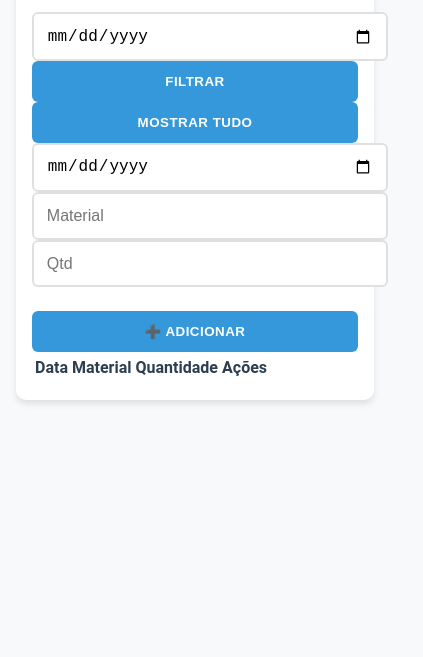
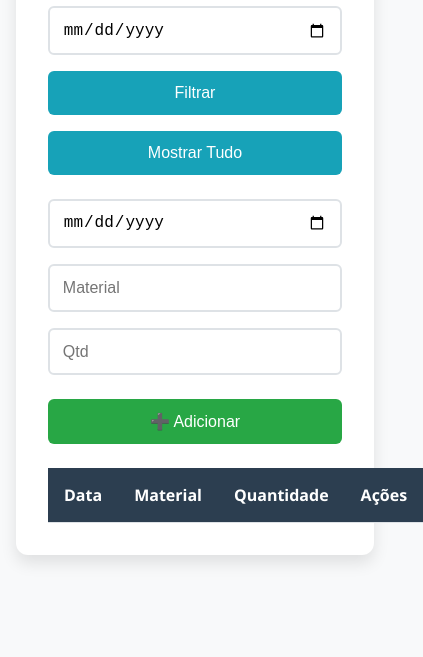
Before and after one commit to gabrielschneide/controldeestoque-, a plain HTML site: page index.html in a window 390 px wide. Shown: the part 187-844 px from the top of the page, 423 px wide, since content can reach past the window. Drawn offline with Linux system fonts and the light colour scheme; no server answers.

Commit message:
Update style.css

```diff
--- a/style.css
+++ b/style.css
@@ -1,232 +1,104 @@
 :root {
-    --primary-color: #2c3e50;
-    --secondary-color: #3498db;
-    --background-color: #f8f9fa;
-    --text-color: #2c3e50;
-    --success-color: #27ae60;
-    --warning-color: #f1c40f;
-    --danger-color: #e74c3c;
-    --hover-color: #2980b9;
-    --shadow: 0 4px 6px rgba(0, 0, 0, 0.1);
+    --cor-primaria: #2c3e50;
+    --cor-sucesso: #28a745;
+    --cor-info: #17a2b8;
+    --cor-perigo: #dc3545;
 }
 
 body {
-    font-family: 'Roboto', sans-serif;
-    background-color: var(--background-color);
-    color: var(--text-color);
+    font-family: 'Segoe UI', system-ui;
     max-width: 1000px;
-    margin: 0 auto;
-    padding: 2rem;
-    line-height: 1.6;
-}
-
-h1, h2 {
-    color: var(--primary-color);
-    text-align: center;
-    margin-bottom: 2rem;
-    position: relative;
-}
-
-h1::after {
-    content: '';
-    display: block;
-    width: 60px;
-    height: 3px;
-    background: var(--secondary-color);
-    margin: 0.5rem auto;
+    margin: 2rem auto;
+    padding: 0 1rem;
+    background: #f8f9fa;
 }
 
 .container {
     background: white;
     padding: 2rem;
-    border-radius: 10px;
-    box-shadow: var(--shadow);
-    margin-bottom: 2rem;
-    animation: fadeIn 0.5s ease-out;
+    border-radius: 12px;
+    box-shadow: 0 0.5rem 1rem rgba(0,0,0,0.1);
 }
 
-/* Formulário */
-.form-section {
-    background: white;
-    padding: 2rem;
-    border-radius: 10px;
-    box-shadow: var(--shadow);
-    margin-top: 2rem;
+.filtro-section {
+    display: flex;
+    gap: 1rem;
+    margin-bottom: 1.5rem;
 }
 
 .form-group {
+    display: grid;
+    grid-template-columns: repeat(3, 1fr);
+    gap: 1rem;
     margin-bottom: 1.5rem;
 }
 
-.form-group label {
-    display: block;
-    margin-bottom: 0.5rem;
-    font-weight: 500;
-    color: var(--primary-color);
+input {
+    padding: 0.8rem;
+    border: 2px solid #dee2e6;
+    border-radius: 6px;
+    font-size: 1rem;
+    width: 100%;
+    box-sizing: border-box;
 }
 
-input[type="date"],
-input[type="text"],
-input[type="number"] {
-    width: 100%;
-    padding: 0.8rem;
-    border: 2px solid #e0e0e0;
-    border-radius: 6px;
-    font-size: 1rem;
-    transition: all 0.3s ease;
-}
-
-input[type="date"]:focus,
-input[type="text"]:focus,
-input[type="number"]:focus {
-    border-color: var(--secondary-color);
-    outline: none;
-    box-shadow: 0 0 5px rgba(52, 152, 219, 0.3);
-}
-
-/* Botões */
-button {
-    background: var(--secondary-color);
-    color: white;
+.btn {
     padding: 0.8rem 1.5rem;
     border: none;
     border-radius: 6px;
     cursor: pointer;
-    font-weight: 600;
-    text-transform: uppercase;
-    letter-spacing: 0.5px;
-    transition: all 0.3s ease;
-    display: inline-flex;
-    align-items: center;
-    gap: 0.5rem;
+    transition: filter 0.2s;
+    font-size: 1rem;
 }
 
-button:hover {
-    background: var(--hover-color);
-    transform: translateY(-1px);
-    box-shadow: var(--shadow);
+.btn:hover {
+    filter: brightness(90%);
 }
 
-/* Área de pesquisa */
-.search-section {
-    background: white;
-    padding: 2rem;
-    border-radius: 10px;
-    box-shadow: var(--shadow);
-    margin-top: 2rem;
+.btn-info {
+    background: var(--cor-info);
+    color: white;
 }
 
-.search-results {
-    margin-top: 1rem;
+.btn-adicionar {
+    background: var(--cor-sucesso);
+    color: white;
+    width: 100%;
 }
 
-/* Itens de registro */
-.registro-item {
-    display: flex;
-    justify-content: space-between;
-    align-items: center;
-    padding: 1rem;
-    margin: 0.5rem 0;
-    background: #fff;
-    border-radius: 6px;
-    box-shadow: var(--shadow);
-    transition: transform 0.2s ease;
+table {
+    width: 100%;
+    border-collapse: collapse;
+    margin-top: 1.5rem;
 }
 
-.registro-item:hover {
-    transform: translateX(5px);
+th, td {
+    padding: 1rem;
+    text-align: left;
+    border-bottom: 1px solid #dee2e6;
 }
 
-.registro-item button {
-    background: none;
-    color: var(--primary-color);
-    padding: 0.5rem;
-    transition: all 0.2s ease;
+th {
+    background: var(--cor-primaria);
+    color: white;
 }
 
-.registro-item button:hover {
-    color: var(--secondary-color);
-    transform: scale(1.1);
+.acoes-cell {
+    width: 120px;
 }
 
-.registro-item button:last-child:hover {
-    color: var(--danger-color);
+.btn-excluir {
+    background: var(--cor-perigo);
+    color: white;
+    padding: 0.5rem 1rem;
 }
 
-/* Mensagens de status */
-.status-message {
-    padding: 1rem;
-    margin: 1rem 0;
-    border-radius: 6px;
-    display: none;
-}
-
-.status-message.success {
-    background: #e8f5e9;
-    color: var(--success-color);
-    border: 1px solid var(--success-color);
-}
-
-.status-message.error {
-    background: #ffebee;
-    color: var(--danger-color);
-    border: 1px solid var(--danger-color);
-}
-
-/* Animações */
-@keyframes fadeIn {
-    from { opacity: 0; transform: translateY(-20px); }
-    to { opacity: 1; transform: translateY(0); }
-}
-
-@keyframes spin {
-    0% { transform: rotate(0deg); }
-    100% { transform: rotate(360deg); }
-}
-
-.loading {
-    animation: spin 1s linear infinite;
-}
-
-/* Acessibilidade */
-.sr-only {
-    position: absolute;
-    width: 1px;
-    height: 1px;
-    padding: 0;
-    margin: -1px;
-    overflow: hidden;
-    clip: rect(0, 0, 0, 0);
-    border: 0;
-}
-
-/* Botões de ação */
-.form-actions {
-    margin-top: 1.5rem;
-    text-align: right;
-}
-
-.report-actions {
-    margin: 2rem 0;
-    text-align: center;
-}
-
-/* Responsividade */
 @media (max-width: 768px) {
-    body {
-        padding: 1rem;
+    .form-group {
+        grid-template-columns: 1fr;
     }
 
-    .container {
-        padding: 1rem;
-    }
-
-    .form-section, .search-section {
-        padding: 1rem;
-    }
-
-    button {
-        width: 100%;
-        justify-content: center;
+    .filtro-section {
+        flex-direction: column;
     }
 }
```
